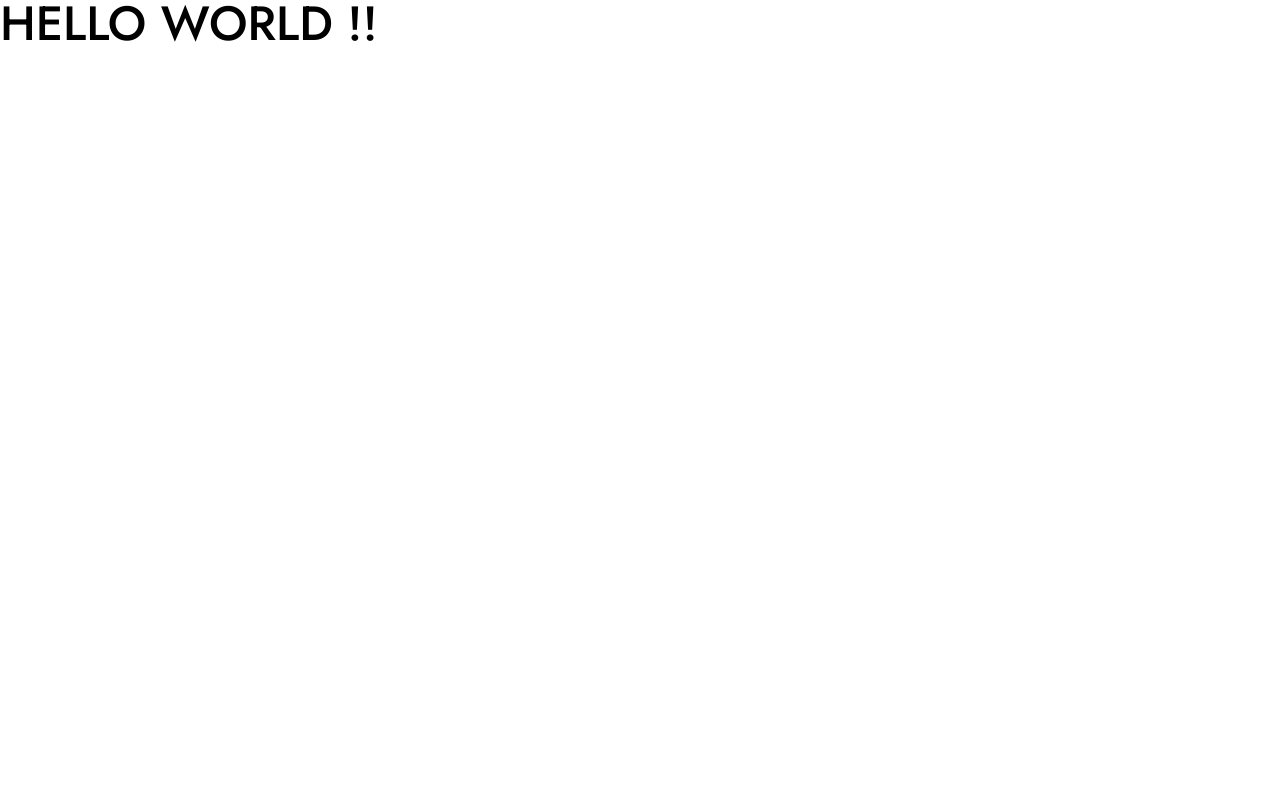
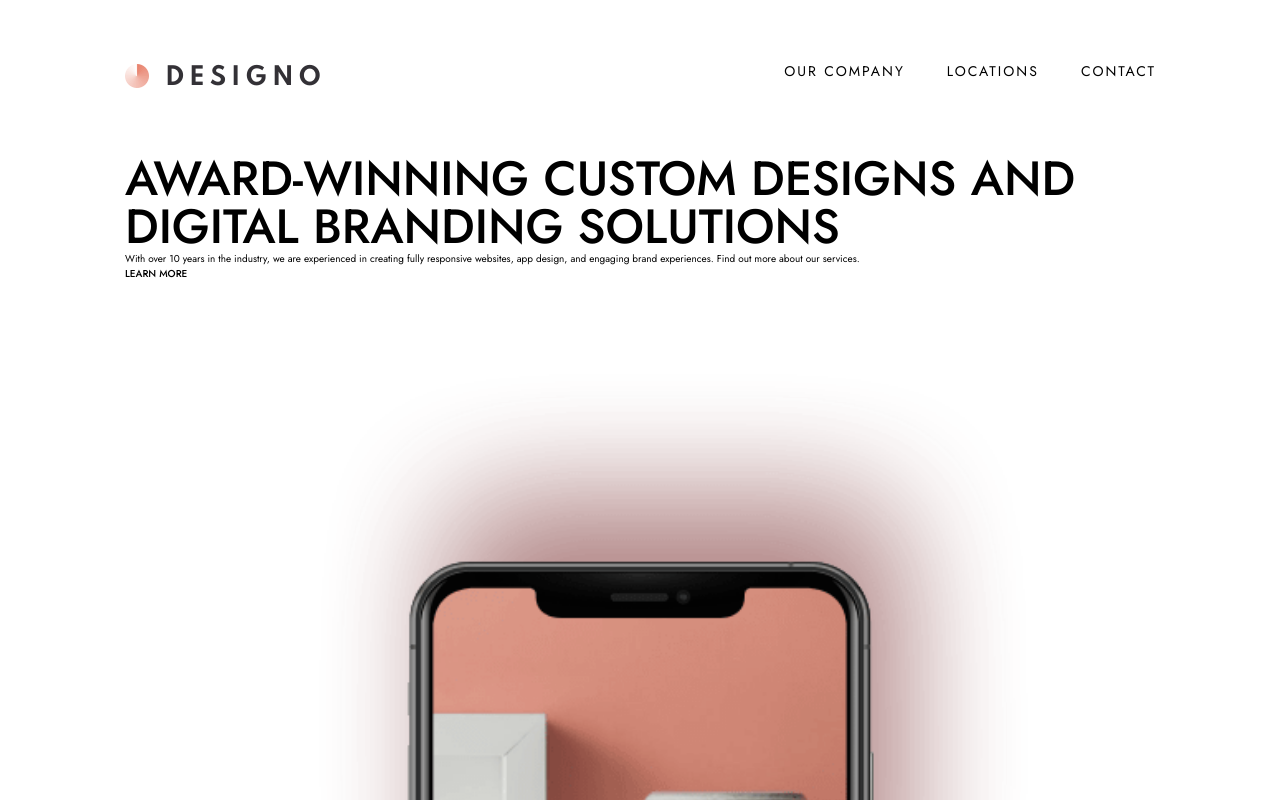
Before and after one commit to Alexandre-st/Designo-multi-page, a React (Create React App) app: page / in a window 1280 px wide. Shown: the top 800 px of the page. Built offline with nearby package versions, Linux system fonts and the light colour scheme.

Commit message:
Add the header and navbar part

```diff
--- a/src/App.js
+++ b/src/App.js
@@ -1,10 +1,18 @@
 import React from 'react';
+import { BrowserRouter as Router, Routes, Route } from 'react-router-dom';
+import Home from './components/Home/Home';
+import Header from './components/Header/Header';
 
 import './styles/index.scss';
 
 const App = () => {
   return (
-    <h1>Hello World !!</h1>
+    <Router>
+      <Header />
+      <Routes>
+        <Route exact path="/" element={<Home />} />
+      </Routes>
+    </Router>
   );
 }
 
--- /dev/null
+++ b/src/components/Header/Header.js
@@ -0,0 +1,27 @@
+import React from 'react';
+import { Link } from 'react-router-dom';
+
+import designoBlack from '../../assets/shared/desktop/logo-dark.png';
+import Menu from './Menu/Menu';
+
+const Header = () => {
+  return (
+    <header className="container">
+      <div className="header">
+        <img className="header-logo" src={designoBlack} alt="Designo" />
+
+        <nav className="header-nav">
+          <ul className="header-nav-list">
+          <Link to="/"><li>OUR COMPANY</li></Link>
+          <Link to="/"><li>LOCATIONS</li></Link>
+          <Link to="/"><li>CONTACT</li></Link>
+          </ul>
+        </nav>
+
+        <Menu />
+      </div>
+    </header>
+  );
+}
+
+export default Header;
--- /dev/null
+++ b/src/components/Header/Menu/Menu.js
@@ -0,0 +1,40 @@
+import React, { useState } from 'react';
+import { Link } from 'react-router-dom';
+
+import hamburgerMenu from '../../../assets/shared/mobile/icon-hamburger.svg';
+import closeMenu from '../../../assets/shared/mobile/icon-close.svg';
+
+const Menu = () => {
+  const [menu, setMenu] = useState(false);
+
+  const openMenu = () => {
+    setMenu((prevMenu) => !prevMenu);
+  }
+  return (
+    <div className="header-menu" onClick={openMenu}>
+      { !menu && <img className="header-hamburger" src={hamburgerMenu} alt="Open the menu" /> }
+      { menu &&
+        <>
+          <img className="header-close" src={closeMenu} alt="Close the Menu" />
+          <div className="nav">
+            <nav>
+            <ul className="nav-list">
+              <Link to="/">
+                <li>OUR COMPANY</li>
+              </Link>
+              <Link to="/">
+                <li>LOCATIONS</li>
+              </Link>
+              <Link to="/">
+                <li>CONTACT</li>
+              </Link>
+            </ul>
+            </nav>
+          </div>
+        </>
+      }
+    </div>
+  );
+}
+
+export default Menu;
--- /dev/null
+++ b/src/components/Header/_header.scss
@@ -0,0 +1,76 @@
+@use "../../styles/variables/mixins" as *;
+
+.header {
+  position: relative;
+  display: flex;
+  justify-content: space-between;
+  margin: 3.5rem 0 3.4rem 0;
+
+  @include mq(tablet) {
+    margin: 6.4rem 0;
+  }
+
+  &-nav {
+    display: none;
+
+    @include mq(tablet) {
+      display: block;
+
+      &-list {
+        display: flex;
+        gap: 4.2rem;
+        font-size: 1.4rem;
+        line-height: 1.4rem;
+        letter-spacing: 2px;
+        font-weight: 400;
+      }
+    }
+  }
+
+  &-logo {
+    width: 20.2rem;
+    height: 2.7rem
+  }
+
+  &-menu {
+    @include mq(tablet) {
+      display: none;
+    }
+  }
+
+  &-hamburger {
+    width: 2.4rem;
+    height: 2rem;
+  }
+
+  &-close {
+    width: 2rem;
+    height: 2rem;
+  }
+}
+
+.nav {
+  position: absolute;
+  left: -2.4rem;
+  right: -2.4rem;
+  top: 5rem;
+  height: 100vh;
+
+  &-list {
+    display: flex;
+    flex-direction: column;
+    gap: 3.2rem;
+    background-color: #000;
+    font-size: 2.4rem;
+    line-height: 2.5rem;
+    font-weight: 400;
+    letter-spacing: 2px;
+    color: #fff;
+    z-index: 2;
+    padding: 4.8rem 2.4rem;
+
+    a {
+      z-index: 3;
+    }
+  }
+}
--- /dev/null
+++ b/src/components/Home/Home.js
@@ -0,0 +1,20 @@
+import React from 'react';
+
+import Cellular from '../../assets/home/desktop/image-hero-phone.png';
+
+const Home = () => {
+  return (
+    <section className="hero container">
+      <div className="hero-content">
+        <div className="hero-content-text">
+          <h1>Award-winning custom designs and digital branding solutions</h1>
+          <p>With over 10 years in the industry, we are experienced in creating fully responsive websites, app design, and engaging brand experiences. Find out more about our services.</p>
+          <button className="button">Learn More</button>
+        </div>
+        <img className="hero-content-img" src={Cellular} alt="Cellular Frame" />
+      </div>
+    </section>
+  );
+}
+
+export default Home;
--- /dev/null
+++ b/src/components/Home/_home.scss
@@ -0,0 +1,4 @@
+.hero {
+  position: relative;
+  z-index: 0;
+}
--- a/src/styles/base/_base.scss
+++ b/src/styles/base/_base.scss
@@ -50,12 +50,13 @@ h4 {
 }
 
 .container {
+  position: relative;
   max-width: 111rem;
   margin: 0 auto;
   padding: 0 2.4rem;
 
   @include mq(tablet) {
-    padding: 3.9rem 0 4rem 0;
+    padding: 0 3.9rem 0 4rem ;
   }
 
   @include mq(desktop) {
--- a/src/styles/index.scss
+++ b/src/styles/index.scss
@@ -1,3 +1,7 @@
 // == BASE == //
 @use "./base/reset";
 @use "./base/base";
+
+// == COMPONENTS == //
+@use "../components/Header/header";
+@use "../components/Home/home";
```
